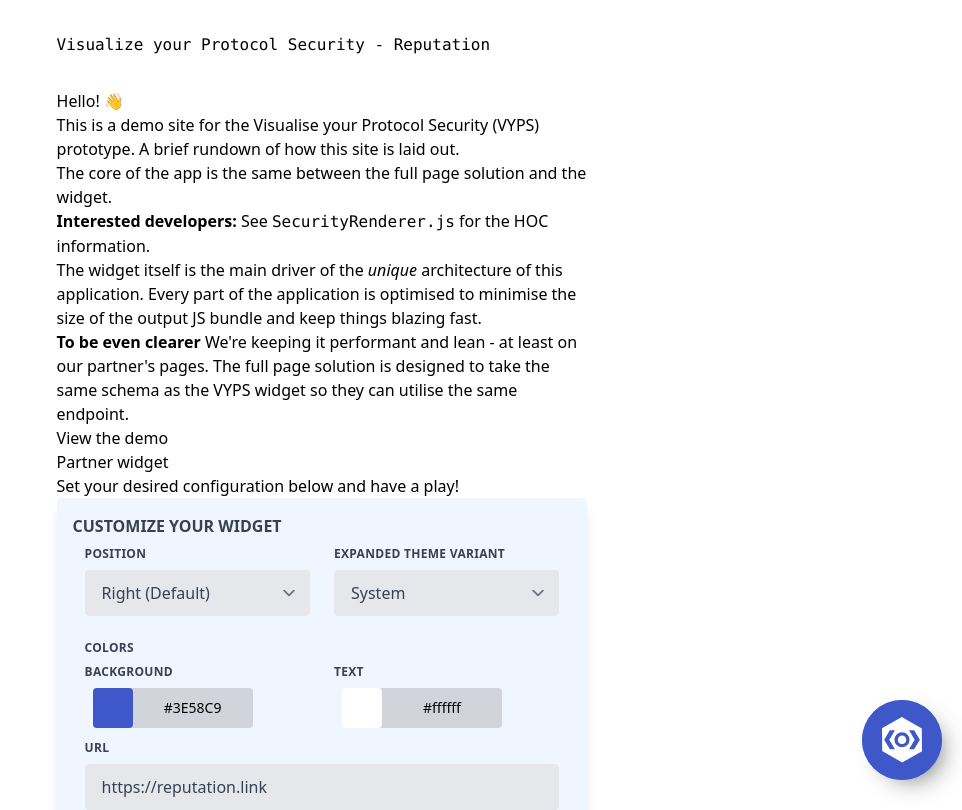
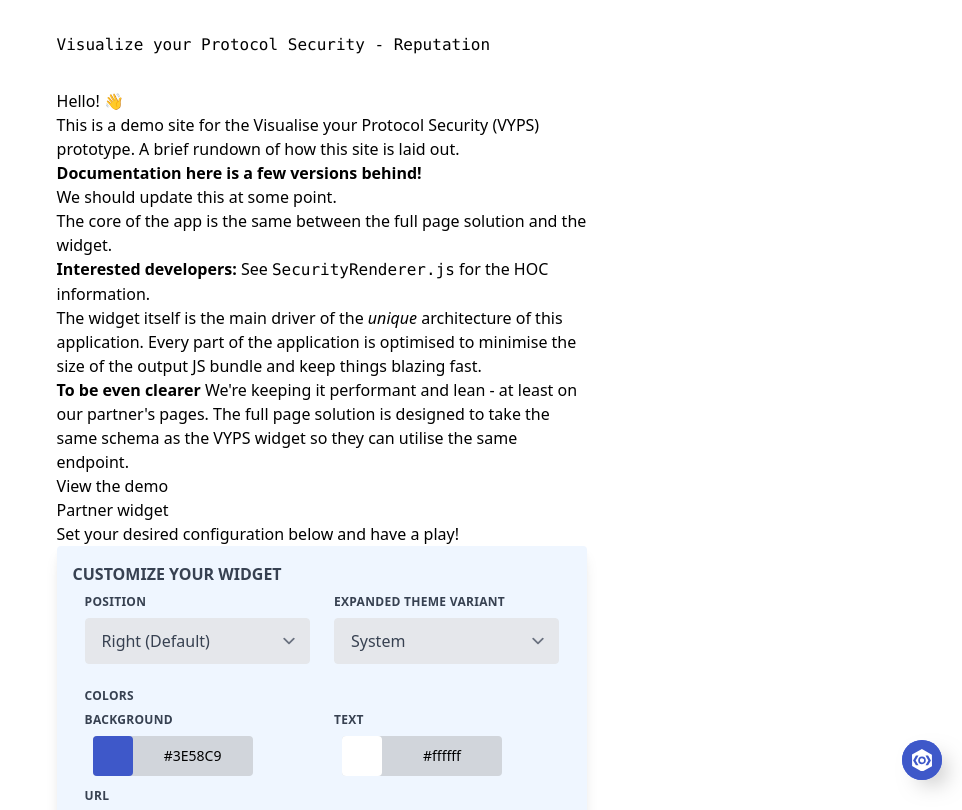
Before and after one commit to mycelium-ethereum/vyps-kit, a React (Create React App) app: page / in a window 1280 px wide. Shown: the top 810 px of the page, without its empty margins (318-1280 px from the left). Built offline with nearby package versions, Linux system fonts and the light colour scheme; what @tailwindcss/typography would draw is missing.

Commit message:
Push 0.5.5

```diff
--- a/src/App.js
+++ b/src/App.js
@@ -5,12 +5,21 @@
 import Prism from 'prismjs';
 import SecurityWidget from './SecurityWidget';
 
-
-
 function App() {
     useEffect(() => {
         Prism.highlightAll();
     }, []);
+
+    const [ number, setNumber ] = useState(1);
+
+    useEffect(() => {
+        const inter = setInterval(() => {
+            setNumber(number + 1);
+        }, 1000);
+        return () => {
+            clearInterval(inter);
+        }
+    }, [ number, setNumber ]);
 
     const [widgetConf, setWidgetConf] = useState({});
 
@@ -37,7 +46,7 @@
                     </a>
                 </div>
             </div>
-            <SecurityWidget {...widgetConf} />
+            <SecurityWidget {...widgetConf} as="div" variant="sm" startOpen />
         </div>
     )
 }
--- a/src/SecurityWidget.css
+++ b/src/SecurityWidget.css
@@ -1 +1 @@
-@import url('https://fonts.googleapis.com/css2?family=Noto+Sans:wght@400;700&display=swap');
+@import url('https://fonts.googleapis.com/css2?family=Noto+Sans:wght@300;700&display=swap');
--- a/src/SecurityWidget.js
+++ b/src/SecurityWidget.js
@@ -1,54 +1,95 @@
 import { motion } from 'framer-motion'
 import React, { useState, useMemo, useRef, useEffect } from 'react'
+import { createPortal } from 'react-dom';
 import { useHover } from 'usehooks-ts'
 import { ReactComponent as ReputationLogo } from './ReputationDAO_Logo_VYPS.svg';
 import tinycolor from 'tinycolor2';
+import { isEqual, every } from 'lodash';
 import './SecurityWidget.css';
-
 
 // import SecurityRenderer from "./SecurityRenderer";
 
+const variants = {
+    "sm": 40,
+    "md": 60,
+    "lg": 80,
+}
+
+const WidgetPortal = (props) => {
+    const elem = document.createElement('div');
+    elem.className = 'SecurityWidget--portal';
+
+    useEffect(() => {
+        document.body.appendChild(elem);
+        return () => {
+            document.body.removeChild(elem);
+        };
+    }, [elem]);
+
+    return createPortal(<SecurityWidget {...props} />, elem);
+};
+
 // Closed state
-function CSecurityWidget({left, color, textColor, url, style, startOpen}) {
+function CSecurityWidget({color, textColor, url, style, startOpen, noAnimate, variant, as, meta={}, protocol, network}) {
     const lighterColor = useMemo(() => tinycolor(color).brighten(10).toString(), [color]);
     const hoverRef = useRef(null);
     const isHover = useHover(hoverRef)
     const [isOpenTimeout, setIsOpenTimeout] = useState(!startOpen);
 
+    const generateURLParams = (metadata = {}) => Object.entries(metadata).reduce((acc, curr) => {
+            return acc + `&${curr[0]}=${curr[1]}`;
+    }, '');
+
     useEffect(() => {
-        if (startOpen) {
+        if (!isOpenTimeout) {
             setTimeout(() => {
                 setIsOpenTimeout(true);
             }, 600)
         }
-    }, [startOpen])
+    }, [isOpenTimeout])
+
+    const Component = as === 'a' ? motion.a : motion.div;
 
     return (
-        <motion.a href={url} ref={hoverRef} style={{
+        <Component href={url} ref={hoverRef} style={{
             backgroundColor: lighterColor,
             color: textColor,
             borderRadius: '40px',
             fontSize: '12px',
-            height: '80px',
+            height: variants[variant],
             display: 'flex',
             flexDirection: 'row',
             justifyContent: 'center',
             alignItems: 'center',
             boxShadow: '10px 10px 24px -10px rgba(0, 0, 0, 0.5)',
-            fontFamily: 'Noto Sans, sans-serif',
+            fontFamily: 'Open Sans, sans-serif',
+            fontWeight: "300",
             textDecoration: 'none',
+            cursor: 'pointer',
             ...style
-        }} layout>
+        }}
+        onClick={(e) => {
+            e.preventDefault();
+            window.open(`${url}/protocols/${protocol}?network=${network}${generateURLParams(meta)}`, '_blank', 'noopener,noreferrer');
+        }}
+        initial={{
+            borderRadius: variants[variant] / 2,
+            height: variants[variant],
+        }}
+        layout={!noAnimate} >
             <motion.div style={{
                 backgroundColor: color,
-                borderRadius: '40px',
                 alignItems: 'center',
                 justifyContent: 'center',
                 display: 'flex',
-                height: '80px',
-                width: '80px',
-            }} layout>
-                <ReputationLogo fill={textColor} width='40' />
+            }}
+            initial={{
+                borderRadius: variants[variant] / 2,
+                height: variants[variant],
+                width: variants[variant],
+            }}
+            layout={!noAnimate}>
+                <ReputationLogo fill={textColor} width={variants[variant] / 2} />
             </motion.div>
             {(!isOpenTimeout || isHover) &&
                 <motion.div
@@ -57,6 +98,7 @@
                     padding: '1rem 1rem 1rem 0.5rem',
                     whiteSpace: "nowrap",
                     overflow: "hidden",
+                    lineHeight: variant === 'sm' ? '1.15' : undefined,
                 }}>
                     <p>
                         Secured by Chainlink
@@ -65,7 +107,7 @@
                         See how &#10095;
                     </p>
                 </motion.div>}
-        </motion.a>
+        </Component>
     )
 }
 
@@ -78,15 +120,40 @@
     )
 }
 
-function SecurityWidget({
-    left = false,
-    right = false,
-    inset = [20, 20],
-    color = '#3E58C9',
-    textColor = "#ffffff",
-    url = 'https://reputation.link',
-    startOpen = false,
-}) {
+export const AvailableNetworks = {
+    "Ethereum": "Eth_Mainnet",
+    "Polygon": "Polygon",
+    "Arbitrum": "Arbitrum",
+    "BinanceSmartChain": "BSC",
+}
+
+/**
+ * @typedef {"Eth_Mainnet" | "Polygon" |  "Arbitrum" | "BSC"} AvailableNetworks
+ */
+
+/** @typedef {{ left?: boolean; right?: boolean; inset?: number[]; color?: string; textColor?: string; url?: string; startOpen?: boolean; style?: React.CSSProperties; noAnimate?: boolean, variant?: "sm" | "md" | "lg", as?: "a" | "div"; protocol?: string; meta?: any, network?: AvailableNetworks }} SecurityWidgetProps */
+/** @param {SecurityWidgetProps} props */
+function SecurityWidget(props) {
+    const safeProps = {
+        left: false,
+        right: false,
+        inset: [20, 20],
+        color: '#3E58C9',
+        textColor: "#ffffff",
+        network: 'Eth_Mainnet',
+        protocol: '',
+        url: 'https://reputation.link',
+        meta: {},
+        startOpen: false,
+        noAnimate: false,
+        variant: 'md',
+        as: 'a',
+        ...props,
+    }
+
+    const { left, right, inset, style } = safeProps;
+
+
     // eslint-disable-next-line no-unused-vars
     const [isOpen, setIsOpen] = useState(false);
 
@@ -108,12 +175,33 @@
     return (
         <motion.div style={{
             position: 'fixed',
-            ...position
-        }}>
-            {!isOpen && <CSecurityWidget left={left} color={color} textColor={textColor} url={url} startOpen={startOpen} />}
+            ...position,
+            ...style
+        }}
+        initial={{
+            opacity: 0,
+            scale: 0.8
+        }}
+        animate={{
+            opacity: 1,
+            scale: 1
+        }}
+        exit={{
+            opacity: 0,
+            scale: 0.8
+        }}
+        key={"security-widget"}
+        >
+            {!isOpen && <CSecurityWidget
+                {...safeProps}
+            />}
             {isOpen && <OSecurityWidget />}
         </motion.div>
     )
 }
 
-export default SecurityWidget;
+export default React.memo(WidgetPortal, (old, newProps) => {
+    return every(Object.entries(old), ([key, value]) => {
+        return isEqual(newProps[key], value);
+    });
+});
--- a/src/index.mdx
+++ b/src/index.mdx
@@ -4,6 +4,10 @@
 
 This is a demo site for the Visualise your Protocol Security (VYPS) prototype.
 A brief rundown of how this site is laid out.
+
+> **Documentation here is a few versions behind!**
+>
+> We should update this at some point.
 
 The core of the app is the same between the full page solution and the widget.
 
```
Also changed, not shown: package.json (+8 -4 lines), 11 other files (tests, documents, lock files or other folders).
